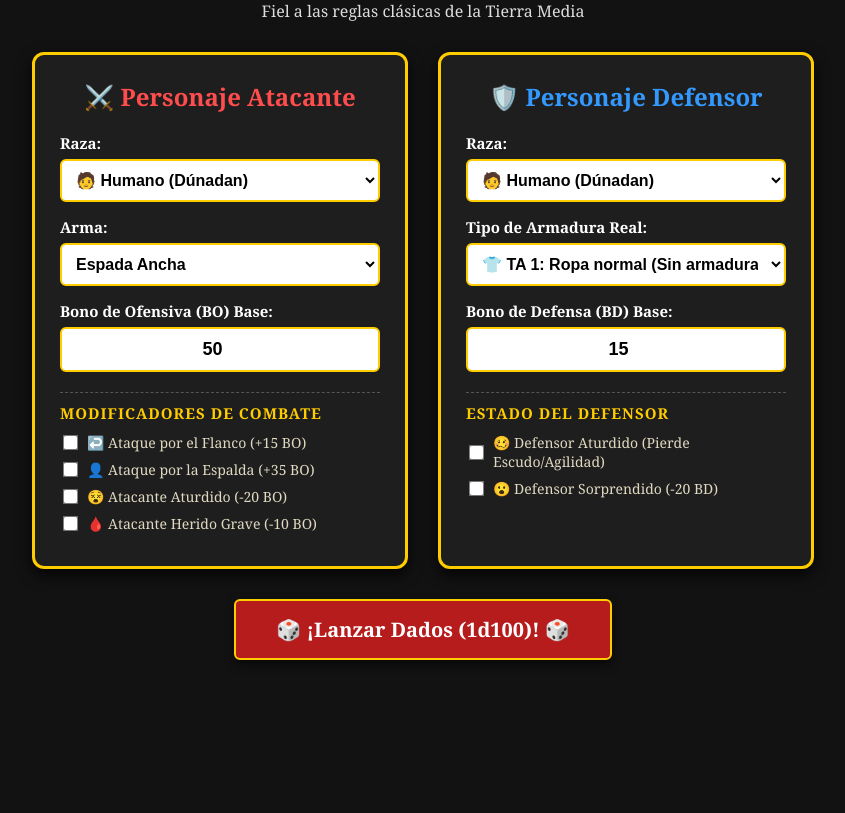
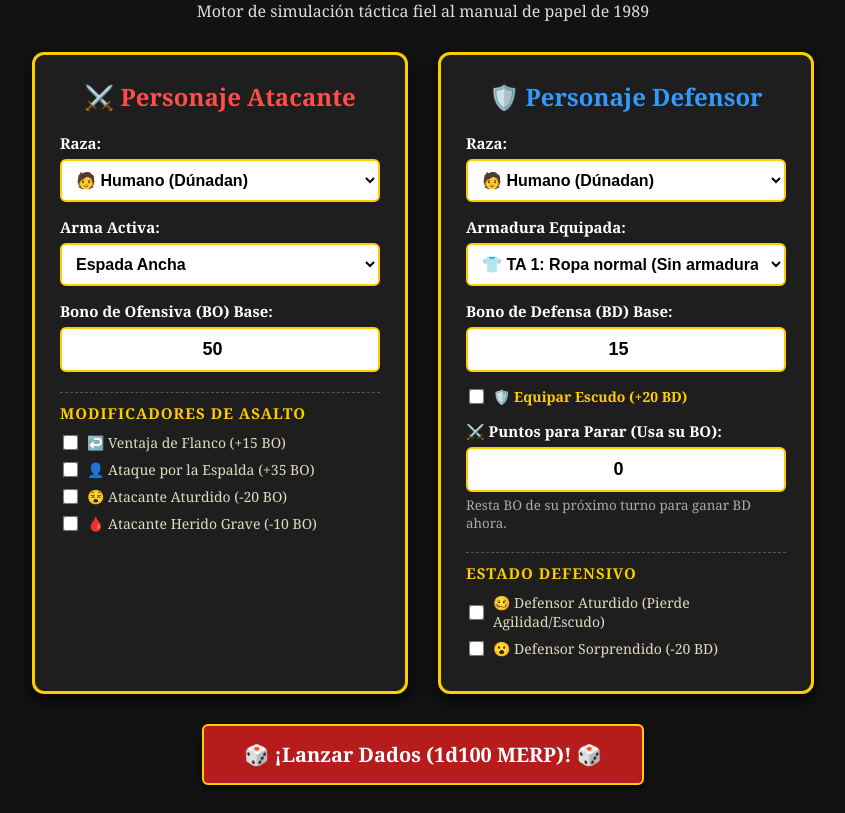
Before and after one commit to Beornida76/simulador-combate-merp, a plain HTML site: page index.html in a window 1280 px wide. Shown: the part 108-921 px from the top of the page, without its empty margins (217-1062 px from the left). Before the commit the page ends 800 px from the top, so only its background shows below. Drawn offline with Linux system fonts and the light colour scheme.

Commit message:
Update title and content for combat simulator

```diff
--- a/index.html
+++ b/index.html
@@ -3,13 +3,13 @@
 <head>
     <meta charset="UTF-8">
     <meta name="viewport" content="width=device-width, initial-scale=1.0">
-    <title>Simulador de Combate MERP Avanzado</title>
+    <title>Simulador de Combate MERP Total</title>
     <link rel="stylesheet" href="style.css">
 </head>
 <body>
 
-    <h1>⚔️ Simulador de Combate Avanzado - MERP ⚔️</h1>
-    <p>Fiel a las reglas clásicas de la Tierra Media</p>
+    <h1>⚔️ Simulador de Combate Total - MERP ⚔️</h1>
+    <p>Motor de simulación táctica fiel al manual de papel de 1989</p>
 
     <div class="combat-container">
         <!-- CUADRO ATACANTE -->
@@ -28,7 +28,7 @@
             </div>
 
             <div class="input-group">
-                <label for="arma">Arma:</label>
+                <label for="arma">Arma Activa:</label>
                 <select id="arma">
                     <optgroup label="🗡️ Armas de Filo">
                         <option value="espada_ancha">Espada Ancha</option>
@@ -57,10 +57,9 @@
                 <input type="number" id="bo" value="50">
             </div>
 
-            <!-- MODIFICADORES DEL ATACANTE -->
             <div class="modifiers-section">
-                <h3>Modificadores de Combate</h3>
-                <label class="checkbox-label"><input type="checkbox" id="mod-flanco"> ↩️ Ataque por el Flanco (+15 BO)</label>
+                <h3>Modificadores de Asalto</h3>
+                <label class="checkbox-label"><input type="checkbox" id="mod-flanco"> ↩️ Ventaja de Flanco (+15 BO)</label>
                 <label class="checkbox-label"><input type="checkbox" id="mod-espalda"> 👤 Ataque por la Espalda (+35 BO)</label>
                 <label class="checkbox-label"><input type="checkbox" id="mod-atq-aturdido"> 😵 Atacante Aturdido (-20 BO)</label>
                 <label class="checkbox-label"><input type="checkbox" id="mod-atq-herido"> 🩸 Atacante Herido Grave (-10 BO)</label>
@@ -83,16 +82,16 @@
             </div>
 
             <div class="input-group">
-                <label for="ta">Tipo de Armadura Real:</label>
+                <label for="ta">Armadura Equipada:</label>
                 <select id="ta">
                     <option value="1">👕 TA 1: Ropa normal (Sin armadura)</option>
-                    <option value="2">👕 TA 2: Ropa acolchada / Túnica pesada</option>
-                    <option value="5">🧥 TA 5: Cuero flexible (Chaqueta ligera)</option>
-                    <option value="9">🛡️ TA 9: Cuero endurecido (Coraza peto)</option>
-                    <option value="13">⛓️ TA 13: Cota de malla ligera / Camisote</option>
+                    <option value="2">👕 TA 2: Ropa acolchada pesada</option>
+                    <option value="5">🧥 TA 5: Cuero flexible ligero</option>
+                    <option value="9">🛡️ TA 9: Cuero endurecido (Coraza)</option>
+                    <option value="13">⛓️ TA 13: Cota de malla ligera</option>
                     <option value="15">⛓️ TA 15: Cota de malla completa</option>
-                    <option value="17">🦾 TA 17: Armadura de placas parcial</option>
-                    <option value="20">🦾 TA 20: Armadura de placas completa</option>
+                    <option value="17">🦾 TA 17: Placas parciales</option>
+                    <option value="20">🦾 TA 20: Placas completas</option>
                 </select>
             </div>
 
@@ -101,16 +100,28 @@
                 <input type="number" id="bd" value="15">
             </div>
 
-            <!-- MODIFICADORES DEL DEFENSOR -->
+            <!-- NUEVAS MECÁNICAS DE DEFENSA ACTIVA -->
+            <div class="input-group">
+                <label class="checkbox-label" style="font-weight: bold; color: #ffcc00; margin-top: 10px;">
+                    <input type="checkbox" id="def-escudo"> 🛡️ Equipar Escudo (+20 BD)
+                </label>
+            </div>
+
+            <div class="input-group">
+                <label for="def-parar">⚔️ Puntos para Parar (Usa su BO):</label>
+                <input type="number" id="def-parar" value="0" min="0">
+                <small style="color: #aaa; display:block; margin-top:4px;">Resta BO de su próximo turno para ganar BD ahora.</small>
+            </div>
+
             <div class="modifiers-section">
-                <h3>Estado del Defensor</h3>
-                <label class="checkbox-label"><input type="checkbox" id="mod-def-aturdido"> 🥴 Defensor Aturdido (Pierde Escudo/Agilidad)</label>
+                <h3>Estado Defensivo</h3>
+                <label class="checkbox-label"><input type="checkbox" id="mod-def-aturdido"> 🥴 Defensor Aturdido (Pierde Agilidad/Escudo)</label>
                 <label class="checkbox-label"><input type="checkbox" id="mod-def-sorprendido"> 😮 Defensor Sorprendido (-20 BD)</label>
             </div>
         </div>
     </div>
 
-    <button id="roll-btn">🎲 ¡Lanzar Dados (1d100)! 🎲</button>
+    <button id="roll-btn">🎲 ¡Lanzar Dados (1d100 MERP)! 🎲</button>
     <div id="dice-container" class="dice">100</div>
     <div id="result-box" class="result-box" style="display: none;"></div>
 
```
